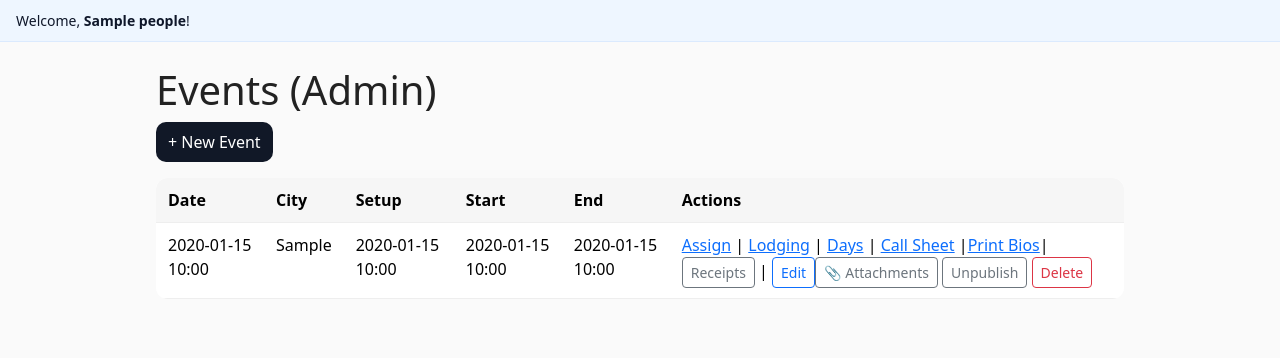
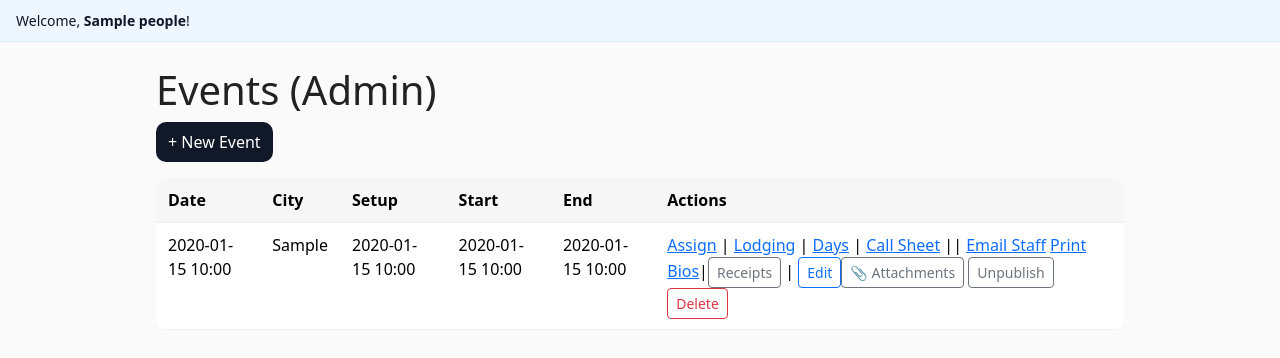
Before and after one commit to Ksmishra123/osa_staff, a Flask app: page /admin/events in a window 1280 px wide. Shown: the part 49-407 px from the top of the page. Run offline with Flask 3, Linux system fonts and the light colour scheme; a user stored in the database is signed in; tables that the repository leaves empty hold one stand-in row (values such as "Sample post"); parts of the project's set-up code (start-up, migrations or seed data) failed here and were passed over.

Commit message:
Update events.html

```diff
--- a/templates/events.html
+++ b/templates/events.html
@@ -15,7 +15,8 @@
 <td>{{ e.event_start.strftime('%Y-%m-%d %H:%M') if e.event_start else '' }}</td>
 <td>{{ e.event_end.strftime('%Y-%m-%d %H:%M') if e.event_end else '' }}</td>
 <td><a href='{{ url_for('admin_assign', eid=e.id) }}'>Assign</a> | <a href="{{ url_for('admin_event_lodging', eid=e.id) }}">Lodging</a> | <a href="{{ url_for('admin_event_days', eid=e.id) }}">Days</a>
-| <a href='{{ url_for('call_sheet', eid=e.id) }}' target='_blank'>Call Sheet</a> |<a href="{{ url_for('admin_event_bios', eid=e.id) }}">Print Bios</a>|<a class="btn btn-sm btn-outline-secondary" href="{{ url_for('admin_event_receipts', eid=e.id) }}">Receipts</a>
+| <a href='{{ url_for('call_sheet', eid=e.id) }}' target='_blank'>Call Sheet</a> || <a href="{{ url_for('admin_event_email', eid=e.id) }}">Email Staff</a>
+<a href="{{ url_for('admin_event_bios', eid=e.id) }}">Print Bios</a>|<a class="btn btn-sm btn-outline-secondary" href="{{ url_for('admin_event_receipts', eid=e.id) }}">Receipts</a>
 | <a class="btn btn-sm btn-outline-primary" href="{{ url_for('admin_edit_event', eid=e.id) }}">Edit</a><a href="{{ url_for('admin_event_attachments', eid=e.id) }}" class="btn btn-sm btn-outline-secondary">
       📎 Attachments
     </a>
```
